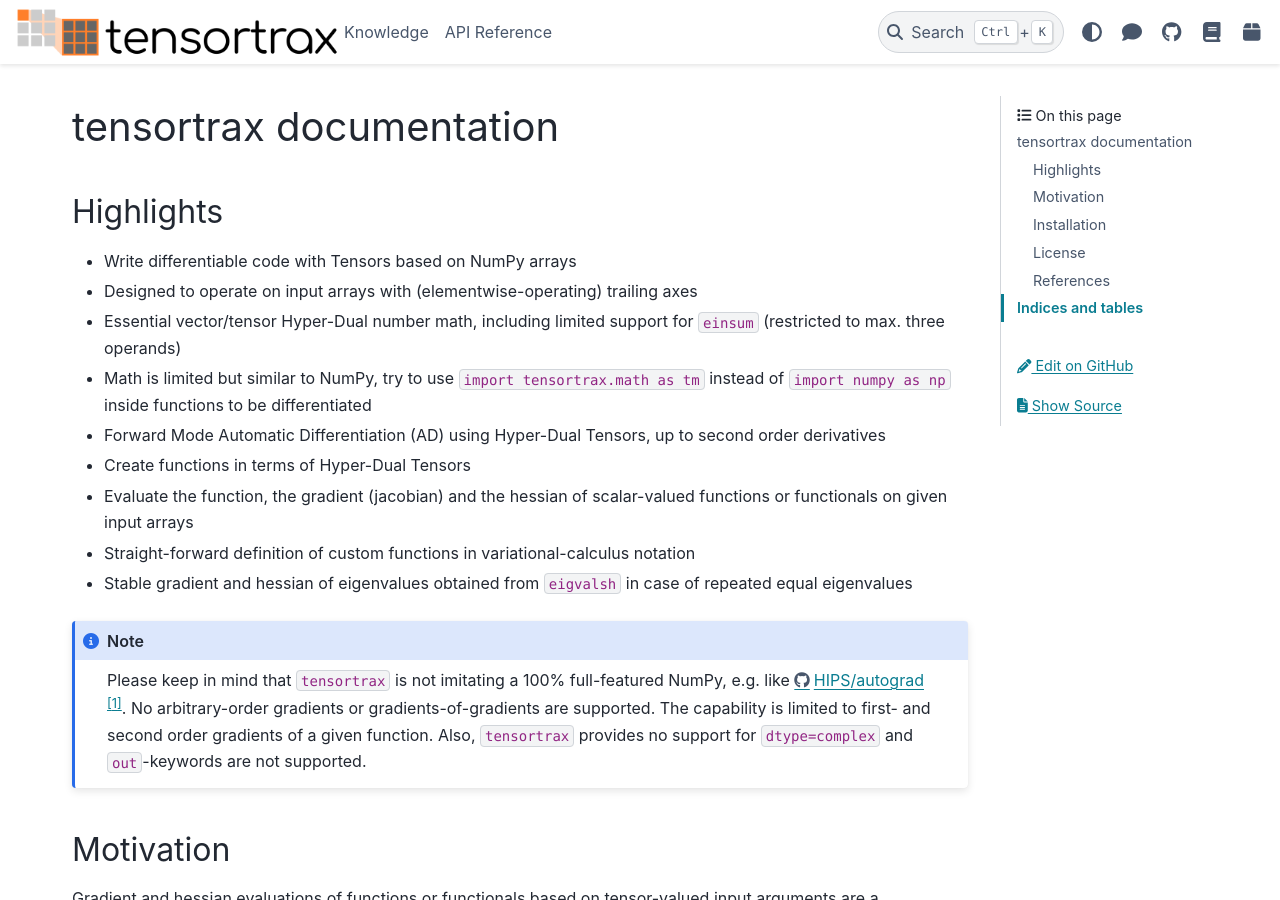
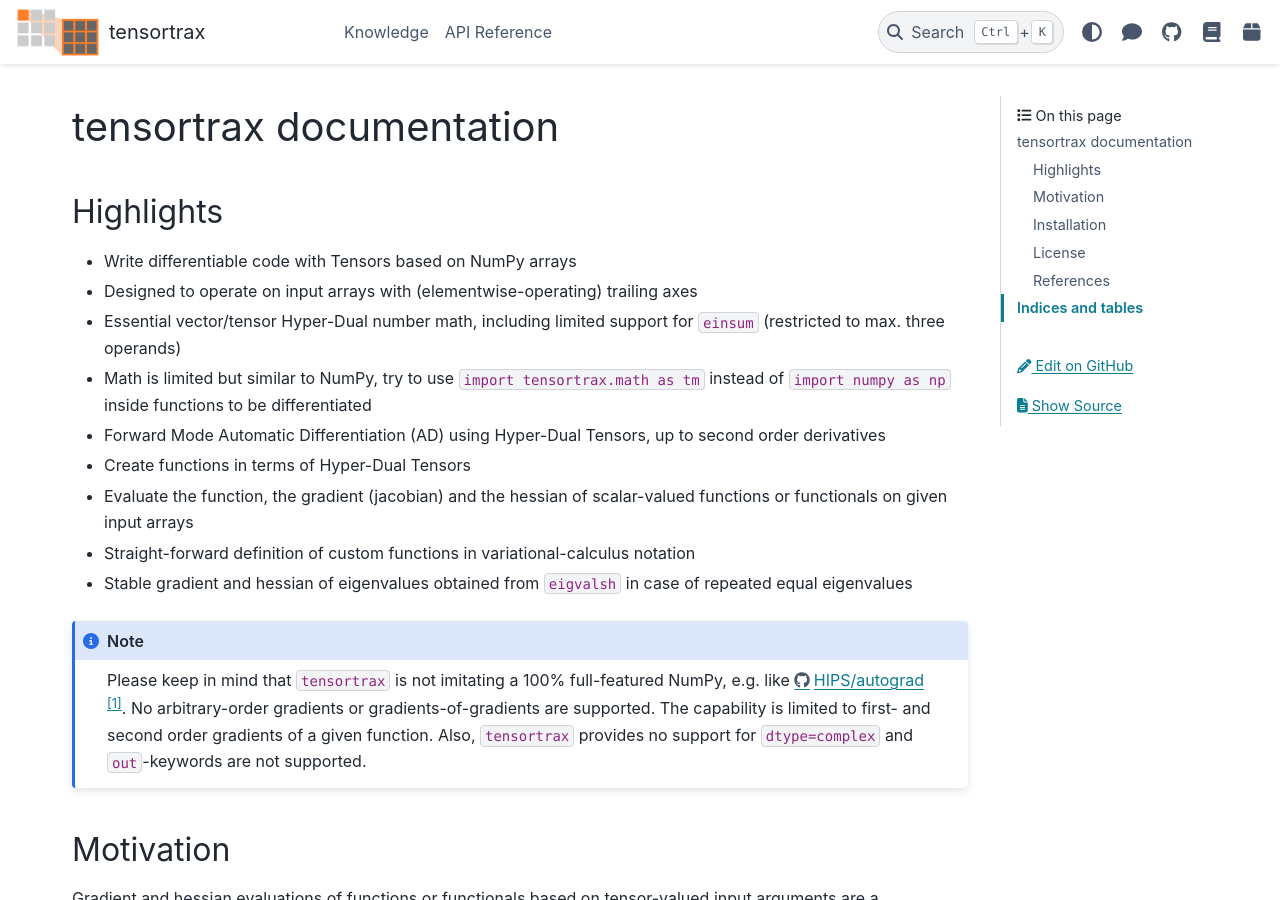
Before and after one commit to adtzlr/tensortrax, a Sphinx documentation site: the page built from docs/index.rst, in a window 1280 px wide and 900 px high. Built offline with Sphinx 7.4.7 and the PyData theme 0.15.4, drawn with Linux system fonts in a browser that asks for light colours; pages that are not in the unit, such as notebooks, are missing from menus.

Commit message:
Update conf.py

```diff
--- a/docs/conf.py
+++ b/docs/conf.py
@@ -117,8 +117,12 @@
         },
     ],
     "use_edit_page_button": True,
+    "logo": {
+        "text": "tensortrax",
+        "image_light": "logo_without_text.png",
+        "image_dark": "logo_without_text.png",
+    },
 }
-html_logo = "_static/logo.png"
 html_context = {
     "github_user": "adtzlr",
     "github_repo": "tensortrax",
```
